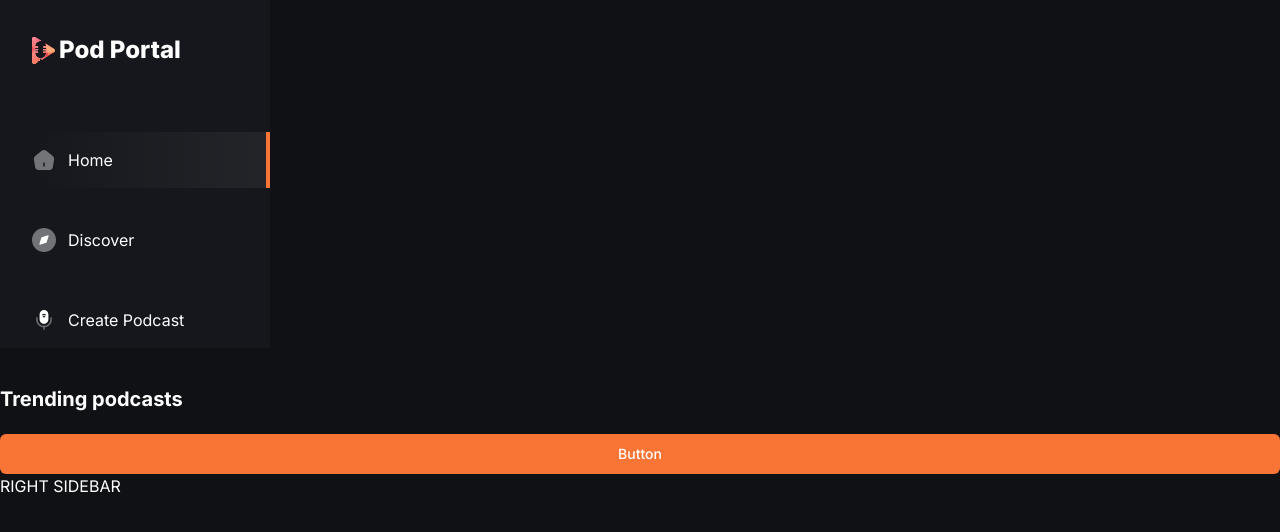
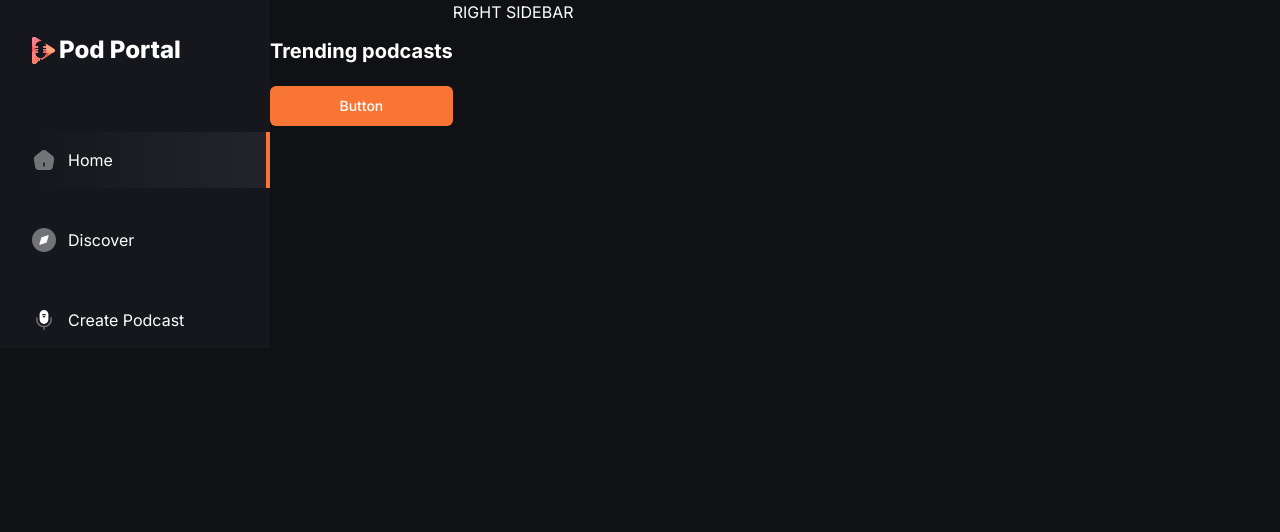
Before and after one commit to shamil-ch/PodPortal, a Next.js app: page / in a window 1280 px wide. Shown: the top 532 px of the page. Built offline with nearby package versions, Linux system fonts and the light colour scheme.

Commit message:
fix: Format and styles

```diff
--- a/app/(root)/layout.tsx
+++ b/app/(root)/layout.tsx
@@ -6,9 +6,14 @@
   children: React.ReactNode;
 }>) {
   return (
-    <div>
-        <main>
+    <div className="relative flex flex-col">
+        <main className="relative flex bg-black-3">
             <LeftSidebar />
+
+            <section>
+
+            </section>
+
             {children}
             <p className="text-white-1">RIGHT SIDEBAR</p>
         </main>
```
